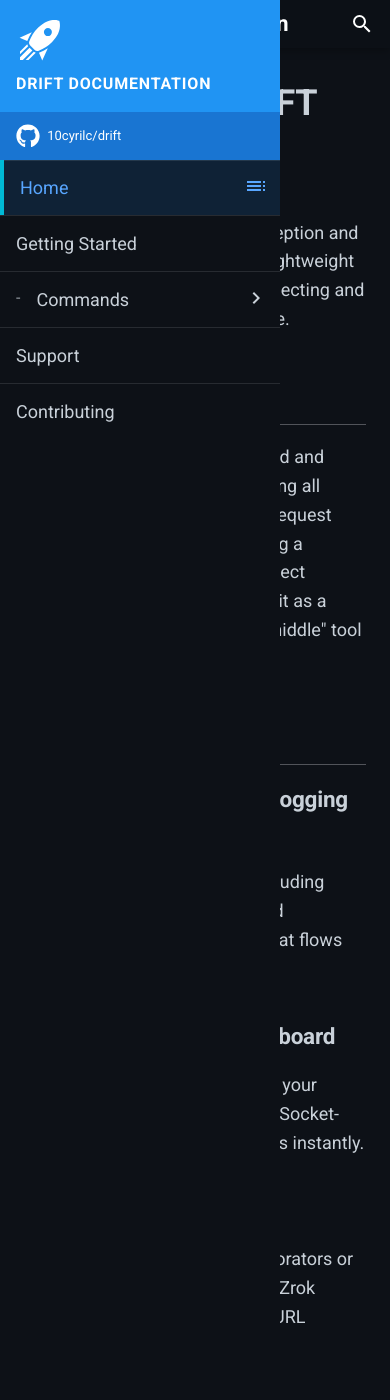
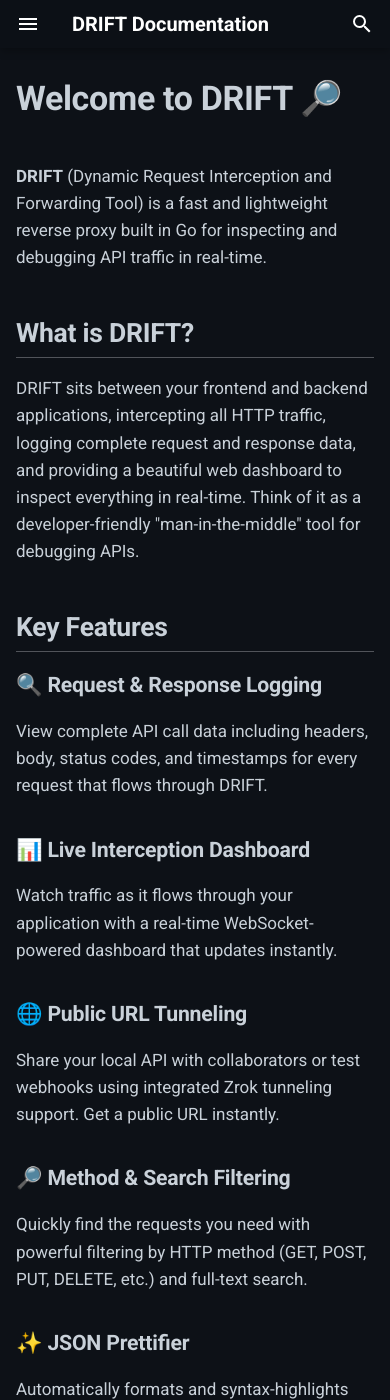
Before and after one commit to 10cyrilc/drift, an MkDocs documentation site: the page built from docs/index.md, in a window 390 px wide and 1400 px high. Built offline with MkDocs 1.6.1 and Material for MkDocs 9.7.7, drawn with Linux system fonts in a browser that asks for light colours; comment, search, counter and statistics services are not loaded.

Commit message:
feat(docs): implement responsive design for mobile and tablet views

```diff
--- /dev/null
+++ b/docs/javascripts/mobile.js
@@ -0,0 +1,89 @@
+// Mobile navigation improvements for DRIFT Documentation
+
+document.addEventListener('DOMContentLoaded', function() {
+  // Close sidebar when clicking on overlay
+  const overlay = document.querySelector('.md-overlay');
+
+  if (overlay) {
+    overlay.addEventListener('click', function() {
+      // Close primary sidebar (navigation)
+      const drawerToggle = document.querySelector('[data-md-toggle="drawer"]');
+      if (drawerToggle && drawerToggle.checked) {
+        drawerToggle.checked = false;
+      }
+
+      // Close secondary sidebar (table of contents)
+      const tocToggle = document.querySelector('[data-md-toggle="__toc"]');
+      if (tocToggle && tocToggle.checked) {
+        tocToggle.checked = false;
+      }
+    });
+  }
+
+  // Close sidebar when clicking on a navigation link (mobile only)
+  if (window.innerWidth <= 1220) { // 76.25em in pixels
+    const navLinks = document.querySelectorAll('.md-nav__link');
+
+    navLinks.forEach(function(link) {
+      link.addEventListener('click', function(e) {
+        // Only close if it's an actual link (not a section toggle)
+        if (link.getAttribute('href') && !link.getAttribute('href').startsWith('#')) {
+          setTimeout(function() {
+            const drawerToggle = document.querySelector('[data-md-toggle="drawer"]');
+            if (drawerToggle && drawerToggle.checked) {
+              drawerToggle.checked = false;
+            }
+
+            const tocToggle = document.querySelector('[data-md-toggle="__toc"]');
+            if (tocToggle && tocToggle.checked) {
+              tocToggle.checked = false;
+            }
+          }, 100);
+        }
+      });
+    });
+  }
+
+  // Prevent body scroll when sidebar is open on mobile
+  const drawerToggle = document.querySelector('[data-md-toggle="drawer"]');
+  const tocToggle = document.querySelector('[data-md-toggle="__toc"]');
+
+  function toggleBodyScroll() {
+    const isDrawerOpen = drawerToggle && drawerToggle.checked;
+    const isTocOpen = tocToggle && tocToggle.checked;
+
+    if (isDrawerOpen || isTocOpen) {
+      document.body.style.overflow = 'hidden';
+    } else {
+      document.body.style.overflow = '';
+    }
+  }
+
+  if (drawerToggle) {
+    drawerToggle.addEventListener('change', toggleBodyScroll);
+  }
+
+  if (tocToggle) {
+    tocToggle.addEventListener('change', toggleBodyScroll);
+  }
+
+  // Handle window resize
+  let resizeTimer;
+  window.addEventListener('resize', function() {
+    clearTimeout(resizeTimer);
+    resizeTimer = setTimeout(function() {
+      // Close sidebars when resizing to desktop
+      if (window.innerWidth > 1220) {
+        if (drawerToggle) drawerToggle.checked = false;
+        if (tocToggle) tocToggle.checked = false;
+        document.body.style.overflow = '';
+      }
+    }, 250);
+  });
+
+  // Improve touch scrolling on iOS
+  const sidebars = document.querySelectorAll('.md-sidebar__scrollwrap');
+  sidebars.forEach(function(sidebar) {
+    sidebar.style.webkitOverflowScrolling = 'touch';
+  });
+});
--- a/docs/stylesheets/extra.css
+++ b/docs/stylesheets/extra.css
@@ -297,3 +297,166 @@
     width: 14rem;
   }
 }
+
+/* ========================================
+   MOBILE OPTIMIZATION
+   ======================================== */
+
+/* Mobile devices (phones and small tablets) */
+@media screen and (max-width: 76.1875em) {
+  /* Ensure sidebars are hidden by default on mobile */
+  .md-sidebar--primary,
+  .md-sidebar--secondary {
+    position: fixed;
+    top: 0;
+    bottom: 0;
+    z-index: 3;
+    transform: translateX(-100%);
+    transition: transform 0.25s cubic-bezier(0.4, 0, 0.2, 1), box-shadow 0.25s;
+  }
+
+  .md-sidebar--primary {
+    left: 0;
+    width: 80%;
+    max-width: 20rem;
+    background-color: var(--md-default-bg-color);
+    box-shadow: none;
+  }
+
+  .md-sidebar--secondary {
+    right: 0;
+    left: auto;
+    transform: translateX(100%);
+    width: 80%;
+    max-width: 20rem;
+    background-color: var(--md-default-bg-color);
+  }
+
+  /* Show sidebar when drawer is active */
+  [data-md-toggle="drawer"]:checked ~ .md-container .md-sidebar--primary {
+    transform: translateX(0);
+    box-shadow: 0 8px 16px rgba(0, 0, 0, 0.3);
+  }
+
+  [data-md-toggle="__toc"]:checked ~ .md-container .md-sidebar--secondary {
+    transform: translateX(0);
+    box-shadow: 0 8px 16px rgba(0, 0, 0, 0.3);
+  }
+
+  /* Overlay when sidebar is open */
+  .md-overlay {
+    position: fixed;
+    top: 0;
+    left: 0;
+    width: 100%;
+    height: 100%;
+    background-color: rgba(0, 0, 0, 0.54);
+    z-index: 2;
+    opacity: 0;
+    transition: opacity 0.25s;
+    pointer-events: none;
+  }
+
+  [data-md-toggle="drawer"]:checked ~ .md-overlay,
+  [data-md-toggle="__toc"]:checked ~ .md-overlay {
+    opacity: 1;
+    pointer-events: auto;
+  }
+
+  /* Full width content on mobile */
+  .md-content {
+    margin-left: 0;
+    margin-right: 0;
+  }
+
+  .md-content__inner {
+    margin: 0 1rem;
+    padding-top: 1rem;
+  }
+
+  /* Adjust header for mobile */
+  .md-header__title {
+    font-size: 1rem;
+  }
+
+  /* Make navigation items more touch-friendly */
+  .md-nav--primary .md-nav__link {
+    padding: 0.6rem 1rem;
+    font-size: 0.9rem;
+  }
+
+  .md-nav--primary > .md-nav__list > .md-nav__item > .md-nav__link {
+    padding: 0.8rem 1rem;
+    font-size: 0.95rem;
+  }
+
+  /* Adjust subsection padding for mobile */
+  .md-nav__item--nested .md-nav__item .md-nav__link {
+    padding-left: 2.5rem;
+  }
+
+  /* Ensure proper scrolling in mobile sidebar */
+  .md-sidebar__scrollwrap {
+    overflow-y: auto;
+    -webkit-overflow-scrolling: touch;
+  }
+
+  /* Fix sidebar height on mobile */
+  .md-sidebar {
+    height: 100%;
+  }
+
+  .md-sidebar__inner {
+    padding-top: 3.5rem; /* Account for header */
+  }
+}
+
+/* Tablet devices */
+@media screen and (min-width: 60em) and (max-width: 76.1875em) {
+  .md-sidebar--primary {
+    width: 12rem;
+  }
+
+  .md-content__inner {
+    margin: 0 1.5rem;
+  }
+}
+
+/* Small phones */
+@media screen and (max-width: 30em) {
+  .md-sidebar--primary,
+  .md-sidebar--secondary {
+    width: 90%;
+    max-width: none;
+  }
+
+  .md-content__inner {
+    margin: 0 0.8rem;
+  }
+
+  .md-typeset {
+    font-size: 0.85rem;
+  }
+
+  /* Smaller navigation items on very small screens */
+  .md-nav--primary .md-nav__link {
+    padding: 0.5rem 0.8rem;
+    font-size: 0.85rem;
+  }
+}
+
+/* Ensure drawer toggle button is visible on mobile */
+@media screen and (max-width: 76.1875em) {
+  .md-header__button.md-logo {
+    display: none;
+  }
+}
+
+/* Fix for iOS Safari */
+@supports (-webkit-touch-callout: none) {
+  @media screen and (max-width: 76.1875em) {
+    .md-sidebar {
+      height: -webkit-fill-available;
+    }
+  }
+}
--- a/mkdocs.yml
+++ b/mkdocs.yml
@@ -41,6 +41,10 @@
 extra_css:
   - stylesheets/extra.css
 
+# Extra JavaScript for mobile optimization
+extra_javascript:
+  - javascripts/mobile.js
+
 # Extensions
 markdown_extensions:
   - pymdownx.highlight:
```
